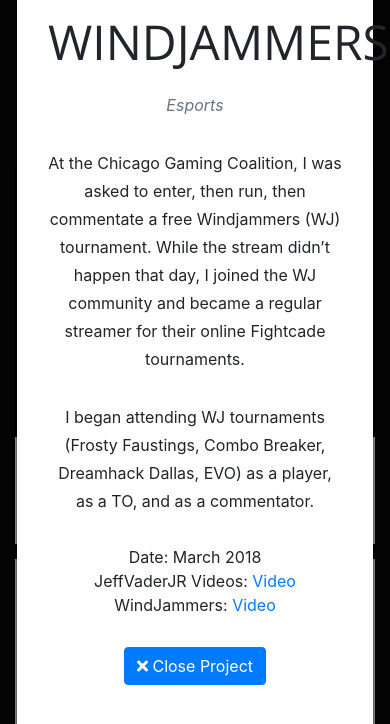
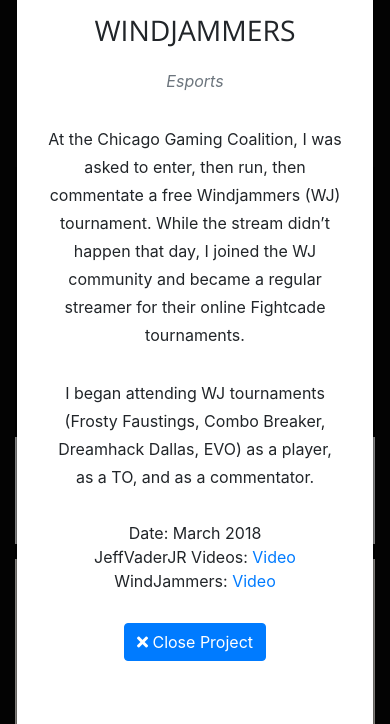
Before and after one commit to jeffvaderjr/jeffvaderjr.github.io, a website with bundled scripts: page index.html in a window 390 px wide. Both pictures are taken after a click on the link 195 px from the left and 1079 px from the top of the page. Shown: the part 777-1501 px from the top of the page. Built offline with nearby package versions, Linux system fonts and the light colour scheme.

Commit message:
Responsive text update

```diff
--- a/css/kittanie.css
+++ b/css/kittanie.css
@@ -66,6 +66,11 @@
 
 a:hover {
   color: #cf291d;
+}
+
+.text-responsive{
+
+  font-size: calc(100% + 1vw + 1vh);
 }
 
 .text-primary {
@@ -578,6 +583,7 @@
 .portfolio-modal .modal-content h2 {
   font-size: 48px;
   margin-bottom: 15px;
+  font-size: calc(100% + 1vw + 1vh);
 }
 
 .portfolio-modal .modal-content p {
--- a/index.html
+++ b/index.html
@@ -374,7 +374,7 @@
             <div class="col-lg-8 mx-auto">
               <div class="modal-body">
                 <!-- Project Details Go Here -->
-                <h2 class="text-uppercase">Windjammers</h2>
+                <h2 class="text-uppercase text-responsive">Windjammers</h2>
                 <p class="item-intro text-muted">Esports</p>
                 <!--<img class="img-fluid d-block mx-auto" src="img/portfolio/01-full.png" alt="">-->
                 <p>At the Chicago Gaming Coalition, I was asked to enter, then run, then commentate a free Windjammers (WJ) tournament. While the stream didn’t happen that day, I joined the WJ community and became a regular streamer for their online Fightcade tournaments.</p>
```
